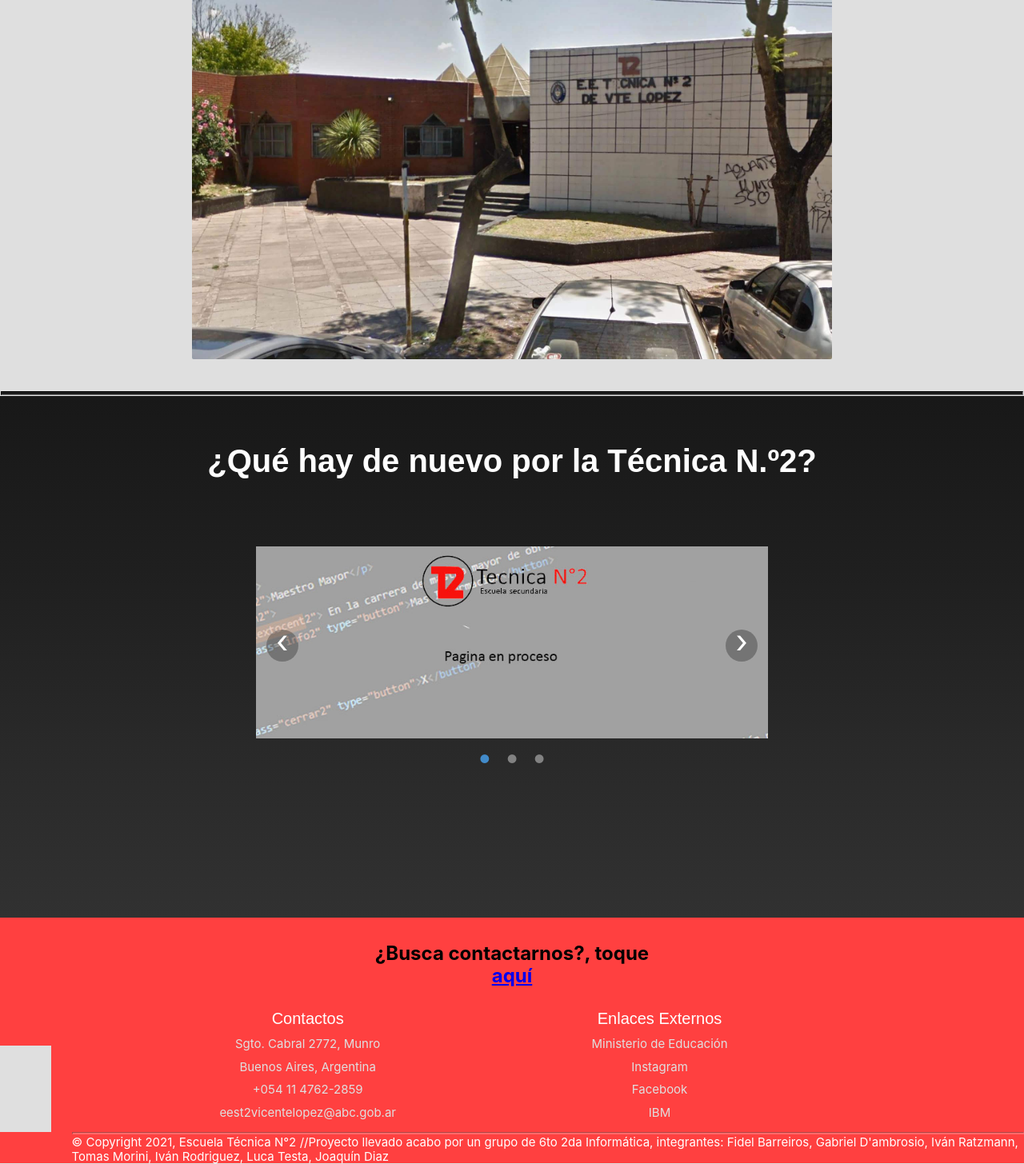
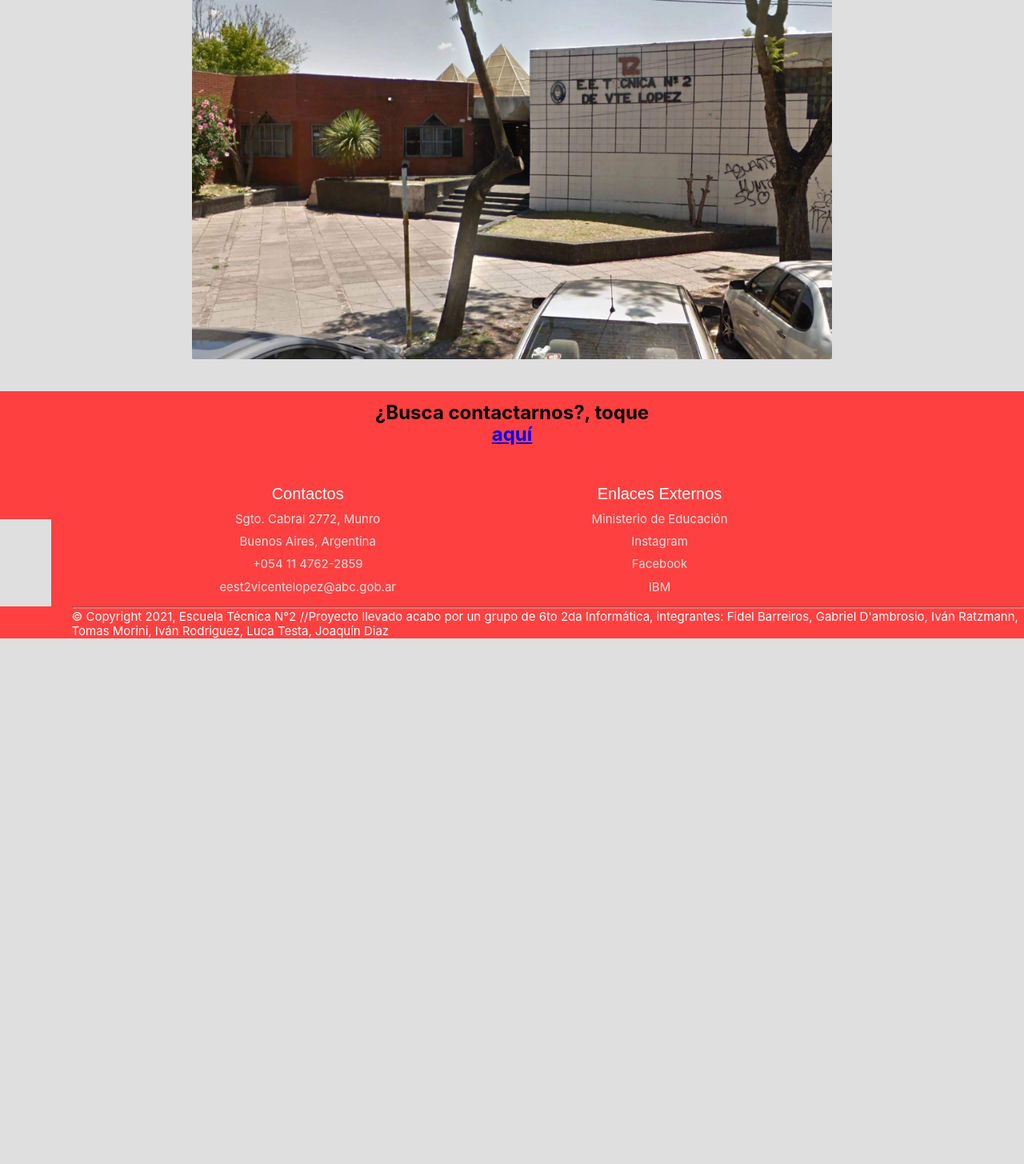
Before and after one commit to GabiDam/TecnicaN2.github.io, a PHP site: page / in a window 1280 px wide. Shown: the part 1652-3107 px from the top of the page at 80% size. After the commit the page ends 2450 px from the top, so only its background shows below. Run offline with PHP 8.4, Linux system fonts and the light colour scheme.

Commit message:
Borrar Slider de Navegación
Esta en desarrollo, hasta que no este terminado no puede salir en la pagina web

```diff
--- a/index.html
+++ b/index.html
@@ -25,14 +25,10 @@
 </head>
 
 <body><!--Tentacion-->
-
-
     <header> <!---Encabezado-->
-
             <a class="contenedorT2" href="/TecnicaN2.github.io/"> <!---Logo de la Escuela-->
                 <img class="imagenT2" src="Img/logo.svg"  alt="Logo de la Escuela">
             </a>
-
             <a class="localidad" href="https://www.gba.gob.ar/"> <!---Logos del Gob.-->
                 <img class="imagenGob" src="https://gba.gob.ar/imagenes/logo_gba_footer_blanco.svg" loading="lazy" alt="Logo delGobierno de Buenos Aires">
             </a>
@@ -50,7 +46,6 @@
                 </ul>
             </nav>
         </div>
-
     </header>
 
     <aside> <!--ASIDE = CONTENIDO DE LADO\NO IMPORTANTE -->
@@ -62,7 +57,6 @@
             <br>
             <img id="rombo" class= "imagenescostado" alt="separador" src="Img/rombei.svg">
             <br>
-
             <a href="https://es-la.facebook.com/pages/category/Education/Escuela-Secundaria-Tecnica-2-Munro-1501647160051524/">
                 <img class= "imagenescostado" src="Img/facelogo.svg" alt="Facebook">
             </a>
@@ -74,10 +68,8 @@
             <div class="imgs">
             <!--Contenedor de las orientaciones--->
                 <h1>Orientaciones</h1>
-
                 <div class="linea"></div>
                 <!--Linea Separacion--->
-
                 <div class="imagenh1">
                 <!--Contenedor de Tecnico en Informatica--->
                     <p class="textoo">Técnico en Informática</p>
@@ -85,7 +77,6 @@
                         <p Class="textocent1"> En la carrera de técnico en informática se van a ver todas cosas relacionadas a esta, desde los inicios de la programación hasta todas las partes de una pc es una aventura por los caminos de la informática donde se podrá aprender un montón de cosas</p>
                         <button Class="info1" type="button">Mas Informacion</button>
                     </div>
-
                 </div>
 
                 <a> <!--Texto Emergente de "mas informacion" en la orientacion Tecnico en Informatica--->
@@ -174,60 +165,9 @@
 
         <img class="imgHist" src="Img/Escuela_Educacion.webp" loading="lazy" alt="Entrada de la Técnica N2">
     </section>
-
-    <hr class="hrt2"> </hr>
         <!--
         SLIDER DE NOVEDADES EN LA TECNICA N2
         -->
-    <div class="minmuesnovedades">
-
-        <br>
-        <p class="titulon">
-            ¿Qué hay de nuevo por la Técnica N.º2?
-
-        </p>
-
-        <br>
-
-        <div class="slide">
-            <!--
-            SLIDER gigante
-            -->
-            <div class="slide-inner">
-                <input class="slide-open" type="radio" id="slide-1" name="slide" aria-hidden="true" hidden="" checked="checked">
-                <div class="slide-item">
-                    <img class="imagenslide" src="Img/novedadespag1.jpg" loading="lazy"alt="Página en proceso">
-                </div>
-                <input class="slide-open" type="radio" id="slide-2" name="slide" aria-hidden="true" hidden="">
-                <div class="slide-item">
-                    <img class="imagenslide" src="Img/novedadespag2.jpg" loading="lazy" alt="Nuevos Arreglos">
-                </div>
-                <input class="slide-open" type="radio" id="slide-3" name="slide" aria-hidden="true" hidden="">
-                <div class="slide-item">
-                    <img class="imagenslide" src="Img/novedadespag3.jpg" loading="lazy" alt="¡Desayunos entre recreos!">
-                </div>
-                <label for="slide-3" class="slide-control prev control-1">‹</label>
-                <label for="slide-2" class="slide-control next control-1">›</label>
-                <label for="slide-1" class="slide-control prev control-2">‹</label>
-                <label for="slide-3" class="slide-control next control-2">›</label>
-                <label for="slide-2" class="slide-control prev control-3">‹</label>
-                <label for="slide-1" class="slide-control next control-3">›</label>
-                <ol class="slide-indicador">
-                    <li>
-                        <label for="slide-1" class="slide-circulo">•</label>
-                    </li>
-                    <li>
-                        <label for="slide-2" class="slide-circulo">•</label>
-                    </li>
-                    <li>
-                        <label for="slide-3" class="slide-circulo">•</label>
-                    </li>
-                </ol>
-            </div>
-        </div>
-
-    </div>
-
         <div Class="inftec">
         <!--
             SOLO EN MOBILES
@@ -265,8 +205,6 @@
             <hr Class="hrt"></hr>
 
         </div>
-
-
         <div Class="mmo">
         <!--
             SOLO EN MOBILES
@@ -304,14 +242,10 @@
             <p class="Subtitul">Dirección y Ejecución de las instalaciones</p>
 
             <p>En esta materia van a aprender el estudio que capacita al futuro profesional para el control durante la ejecución de distintas instalaciones en una construcción.</p>
-
             <br>
-        <hr Class="hrt"></hr>
-        <hr Class="hrt"></hr>
         </div>
-
     </main>
-    <footer> <!--Pie de Pagina--->⠀⠀⠀⠀
+    <footer> <!--Pie de Pagina--->
         <h2 class="contacto">¿Busca contactarnos?, toque <a id="contactos_link" href="/TecnicaN2.github.io/contactos_ubicacion/contactos_ubicacion.html">aquí</a></h2>
         <div class="contfooter">
 
--- a/style.css
+++ b/style.css
@@ -562,164 +562,12 @@ hr {
 	@@@@@@@@@@@@@@@@@@@@@@@@@@@
 	@@@@@@@@@@@@@@@@@@@@@@@@@@@
 */
-
-.hrt2 {
-  margin: 1px;
-  position: flex;
-  height: 0.5px;
-  padding: 1px;
-  padding-right: 70vw;
-  padding-left: 0vw;
-  background-color: rgb(28, 28, 28);
-  border-color: rgb(46, 46, 46);
-}
-
-.minmuesnovedades {
-  display: flex;
-  align-items: center;
-  flex-direction: column;
-  background-color: rgb(28, 27, 27);
-  background: linear-gradient(
-    180deg,
-    rgb(24, 24, 24),
-    rgb(31, 31, 31),
-    rgb(41, 41, 41),
-    rgb(49, 49, 49)
-  );
-  padding-bottom: 5%;
-  margin-left: 0%;
-}
-
-.titulon {
-  display: flex;
-  justify-content: center;
-  font-family: "Montserrat", sans-serif;
-  font-size: 40px;
-  font-weight: 700;
-  color: white;
-}
-
 /*
 		@@@@@@@@@@@@@@@@@@@@@@@@@@@
 		CLASES DEL SLIDER (MAS AUN)
 		@@@@@@@@@@@@@@@@@@@@@@@@@@@
 	*/
 
-.imagenslide {
-  height: 50px;
-  width: 1000px;
-}
-
-.slide {
-  height: 50vh;
-  width: 50vw;
-  margin-top: 26px;
-}
-
-.slide-inner {
-  position: relative;
-  overflow: hidden;
-  width: 100%;
-  height: calc(300px + 3em);
-}
-
-.slide-open:checked + .slide-item {
-  position: static;
-  opacity: 100;
-}
-
-.slide-item {
-  position: absolute;
-  opacity: 0;
-  -webkit-transition: opacity 0.6s ease-out;
-  transition: opacity 0.6s ease-out;
-}
-
-.slide-item img {
-  display: block;
-  height: auto;
-  max-width: 100%;
-}
-
-.slide-control {
-  background: rgba(0, 0, 0, 0.28);
-  border-radius: 50%;
-  color: #fff;
-  cursor: pointer;
-  display: none;
-  font-size: 40px;
-  height: 40px;
-  line-height: 30px;
-  position: absolute;
-  top: 9.69vw;
-  -webkit-transform: translate(0, -50%);
-  cursor: pointer;
-  -ms-transform: translate(0, -50%);
-  transform: translate(0, -50%);
-  text-align: center;
-  width: 40px;
-  z-index: 1;
-}
-
-.slide-control.prev {
-  left: 2%;
-}
-
-.slide-control.next {
-  right: 2%;
-}
-
-.slide-control:hover {
-  background: rgba(0, 0, 0, 0.8);
-  color: #aaaaaa;
-}
-
-#slide-1:checked ~ .control-1,
-#slide-2:checked ~ .control-2,
-#slide-3:checked ~ .control-3 {
-  display: block;
-}
-
-.slide-indicador {
-  list-style: none;
-  margin: 0;
-  padding: 0;
-  position: absolute;
-  bottom: 0%;
-  left: 0;
-  right: 0;
-  text-align: center;
-  z-index: 1;
-  top: 19vw;
-}
-
-.slide-indicador li {
-  display: inline-block;
-  margin: 0 5px;
-}
-
-.slide-circulo {
-  color: #828282;
-  cursor: pointer;
-  display: block;
-  font-size: 35px;
-}
-
-
-
-.slide-circulo:hover {
-  color: #aaaaaa;
-}
-
-#slide-1:checked ~ .control-1 ~ .slide-indicador li:nth-child(1) .slide-circulo,
-#slide-2:checked ~ .control-2 ~ .slide-indicador li:nth-child(2) .slide-circulo,
-#slide-3:checked
-  ~ .control-3
-  ~ .slide-indicador
-  li:nth-child(3)
-  .slide-circulo {
-  color: #428bca;
-}
 
 /*
 		@@@@@@@@@@@@@@@@@@@@@@@@@@@
@@ -796,7 +644,7 @@ hr {
   display: flex;
   flex-direction: column;
   align-items: center;
-  margin: 1% 0 1% 0;
+  padding: 1%;
 }
 
 .contfooter {
```
Also changed, not shown: Img/novedadespag1.jpg (deleted), Img/novedadespag2.jpg (deleted), Img/novedadespag3.jpg (deleted). Lines whose indentation alone changed are shown as unchanged.
